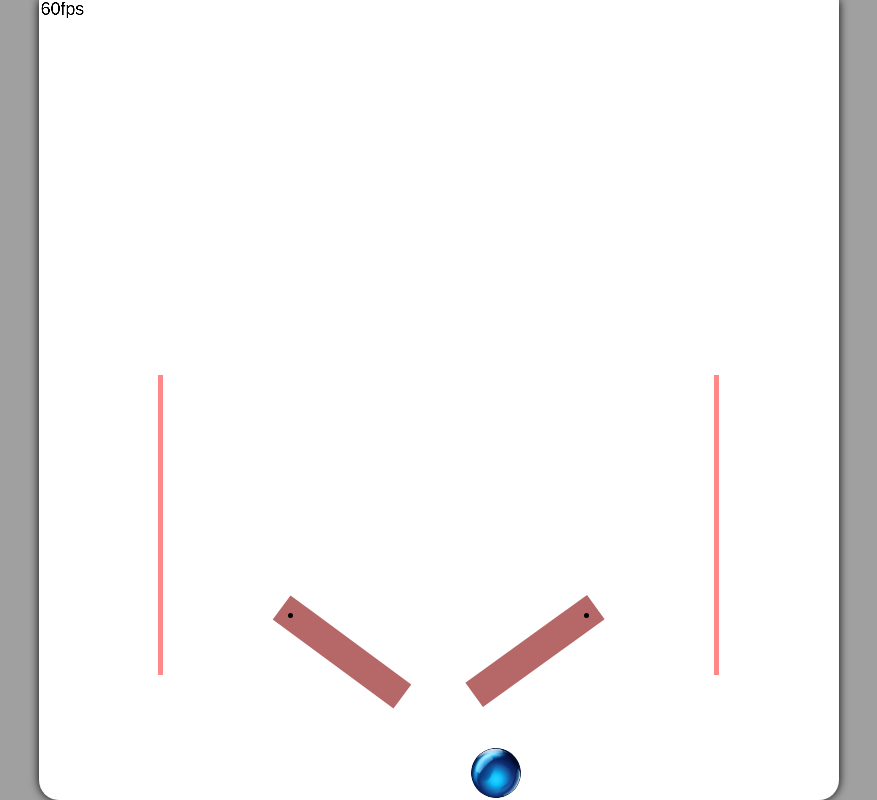
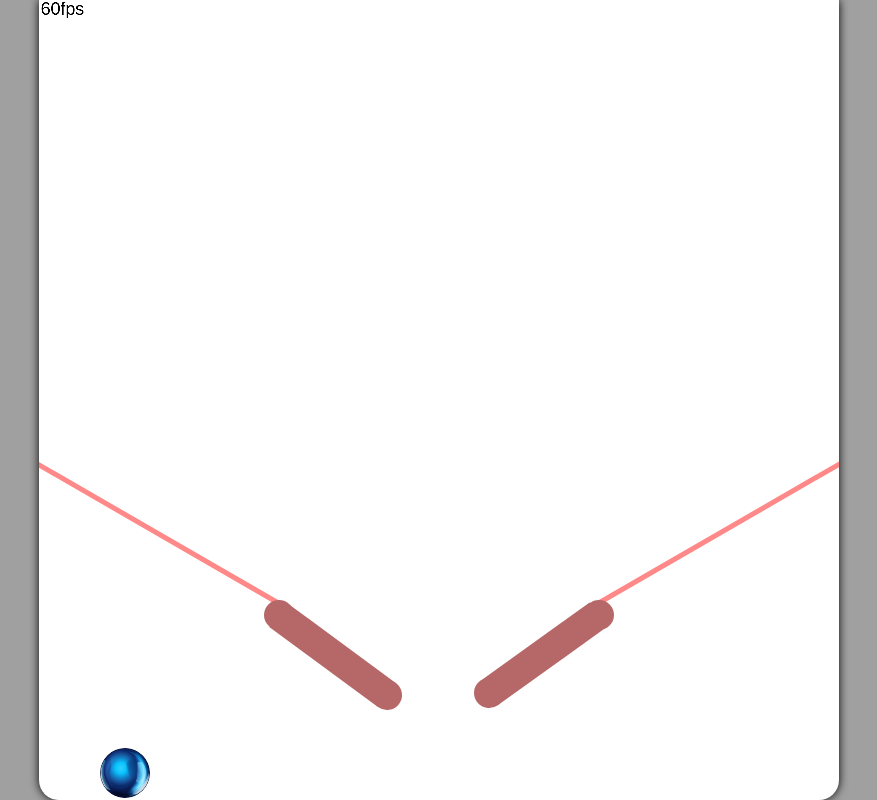
Before and after one commit to craigster1991/Pinball, a plain HTML site: page index.html in a window 1280 px wide. Shown: the whole page, without its empty margins (201-1078 px from the left). Drawn offline with Linux system fonts and the light colour scheme.

Commit message:
borders, rounded flippers

```diff
--- a/css/style.css
+++ b/css/style.css
@@ -53,19 +53,27 @@ canvas {
 }
 
 .static-circle {
-  width:5px;
-  height:5px;
-  top:613px;
-  background: #000;
-  -webkit-border-radius: 2.5px 2.5px 2.5px 2.5px;
+  width: 30px;
+  height: 30px;
+  top: 600px;
+  background: #b66767;
+  -webkit-border-radius: 15px;
 }
 
 .static-circle-l {
-  left:250px;
+  left:225px;
 }
 
 .static-circle-r {
   left:545px;
+}
+
+.static-circle-il {
+  left:360px;
+}
+
+.static-circle-ir {
+  left:410px;
 }
 
 .shape {
@@ -80,7 +88,7 @@ canvas {
 .flipper {
   top: 600px;
   background-color: #b66767;
-  width: 150px;
+  width: 135px;
   height: 30px;
 }
 
@@ -89,7 +97,7 @@ canvas {
 }
 
 .f-right {
-  left: 410px;
+  left: 425px;
 }
 
 #upper-bottom-right-box {
@@ -98,7 +106,7 @@ canvas {
   background-color: #FF8888;
 /*   -webkit-transform:rotate(60deg); */
   right: 120px;
-  bottom: 125px;
+  bottom: 115px;
 }
 
 #upper-bottom-left-box {
@@ -107,5 +115,5 @@ canvas {
   background-color: #FF8888;
 /*   -webkit-transform:rotate(-60deg); */
   left: 120px;
-  bottom: 125px;
+  bottom: 115px;
 }
--- a/index.html
+++ b/index.html
@@ -12,6 +12,8 @@
       <div class="shape flipper f-left"></div>
       <div class="shape flipper f-right"></div>
       <div class="circle shape"></div>
+      <div class="static-circle static-circle-il shape"></div>
+      <div class="static-circle static-circle-ir shape"></div>
       <div class="static-circle static-circle-l shape"></div>
       <div class="static-circle static-circle-r shape"></div>
       <canvas id="canvas"></canvas>
--- a/scripts/main.js
+++ b/scripts/main.js
@@ -8,10 +8,14 @@ var canvas;
 var debug = false;
 var ctx;
 var blueBall;
+var leftInnerPin;
+var rightInnerPin;
 var leftPin;
 var rightPin;
 var flipperLeft;
 var flipperRight;
+var box1;
+var box2;
 
 
 var b2Vec2 = Box2D.Common.Math.b2Vec2,
@@ -28,7 +32,8 @@ var b2Vec2 = Box2D.Common.Math.b2Vec2,
     b2MouseJointDef =  Box2D.Dynamics.Joints.b2MouseJointDef,
     b2EdgeShape = Box2D.Collision.Shapes.b2EdgeShape,
     b2RevoluteJoint = Box2D.Dynamics.Joints.b2RevoluteJoint,
-    b2RevoluteJointDef = Box2D.Dynamics.Joints.b2RevoluteJointDef;
+    b2RevoluteJointDef = Box2D.Dynamics.Joints.b2RevoluteJointDef,
+    b2WeldJointDef = Box2D.Dynamics.Joints.b2WeldJointDef;
 
 $(document).ready(init);
 
@@ -58,8 +63,8 @@ function init() {
   var h = $('#container').height();
 
   createBox(0, h , w, 2, true, null, 0);
-  createBox(0, 0, 2, h, true, -2);
-  createBox(w, 0, 2, h, true, -2);
+  createBox(0, 0, 2, h, true);
+  createBox(w, 0, 2, h, true);
   createBox(0, 0, w, 2, true);
 
   interval = setInterval(update,1000/60);
@@ -75,18 +80,24 @@ function init() {
 }
 
 function createDOMObjects() {
-  domBox($('#upper-bottom-left-box'), true, -2);
-  domBox($('#upper-bottom-right-box'), true, -2);
+  box1 = domBox($('#upper-bottom-left-box'), true, -2);
+  box1.SetAngle(-60*D2R);
+  box2 = domBox($('#upper-bottom-right-box'), true, -2);
+  box2.SetAngle(60*D2R);
   flipperLeft = domBox($('.f-left'), false, -2);
   flipperRight = domBox($('.f-right'), false, -2);
   blueBall = domCircle($('.circle'), false, -1);
-  leftPin = domCircle($('.static-circle-l'), true);
-  rightPin = domCircle($('.static-circle-r'), true);
-  createJoint(flipperLeft, leftPin);
-  createJoint(flipperRight, rightPin);
+  leftInnerPin = domCircle($('.static-circle-il'), false, -2);
+  rightInnerPin = domCircle($('.static-circle-ir'), false, -2);
+  leftPin = domCircle($('.static-circle-l'), true, -2);
+  rightPin = domCircle($('.static-circle-r'), true, -2);
+  createWeldJoint(flipperLeft, leftInnerPin, leftInnerPin.GetWorldCenter());
+  createWeldJoint(flipperRight, rightInnerPin, rightInnerPin.GetWorldCenter());
+  createRevJoint(flipperLeft, leftPin);
+  createRevJoint(flipperRight, rightPin);
 }
 
-function createJoint(body, pin) {
+function createRevJoint(body, pin) {
   var joint = new b2RevoluteJointDef;
   joint.Initialize(body, pin, pin.GetWorldCenter());
   joint.upperAngle = .6;
@@ -95,6 +106,12 @@ function createJoint(body, pin) {
   joint.maxMotorTorque = 5.0;
   joint.motorSpeed = 0.0;
   joint.enableMotor = true;
+  world.CreateJoint(joint);
+}
+
+function createWeldJoint(body1, body2, vec2Pos) {
+  var joint = new b2WeldJointDef();
+  joint.Initialize(body1, body2, vec2Pos);
   world.CreateJoint(joint);
 }
 
@@ -144,7 +161,7 @@ function createCircle(x, y, r, static, fGI) {
   bodyDef.position.y = y / SCALE;
 
   var fixDef = new b2FixtureDef;
-  fixDef.density = 1;
+  fixDef.density = 0.1;
   fixDef.friction = 0.3;
   fixDef.restitution = 0.5;
   fixDef.filter.groupIndex = typeof fGI !== 'undefined' ? fGI : 1;
```
